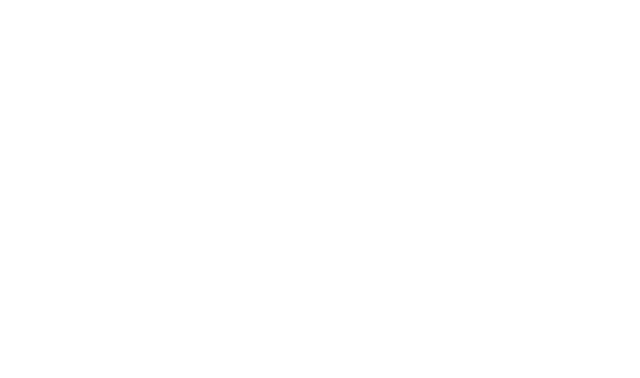
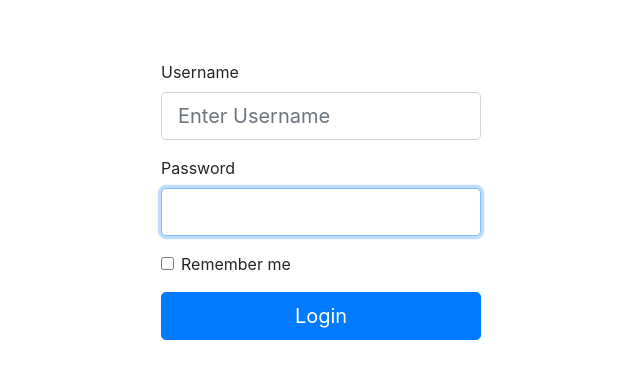
Before and after one commit to zoololo/TT4_Group14, a React (Create React App) app in the folder client/: page /LoginPage in a window 1280 px wide. Shown: the top 378 px of the page, without its empty margins (319-959 px from the left). Built offline with nearby package versions, Linux system fonts and the light colour scheme.

Commit message:
made a working login page with out redirect

```diff
--- a/client/src/components/App.js
+++ b/client/src/components/App.js
@@ -2,6 +2,7 @@
 import React from 'react';
 
 import './App.css';
+import Login from './Login/Login'
 import PrivateRoute from './PrivateRoute';
 
 function App() {
@@ -13,10 +14,9 @@
       </Switch>
       {/* Main body Component - Make Routes here */}
       <Switch>
-        <Route exact path="/loginPage" />
+        <Route exact path="/loginPage" component={Login}/>
         <Route exact path="/">
-          {/* <Redirect to="/LoginPage" /> */}
-          <div>delete me after adding your own routes, this is just to test the page renders</div>
+          <Redirect to="/LoginPage" />
         </Route>
         {/* Add Private routes for all pages only accessible after login */}
         <PrivateRoute exact path="/" />
--- /dev/null
+++ b/client/src/components/Login/Login.css
@@ -0,0 +1,10 @@
+@media all and (min-width: 480px) {
+    .Login {
+      padding: 60px 0;
+    }
+
+    .Login form {
+      margin: 0 auto;
+      max-width: 320px;
+    }
+  }
--- /dev/null
+++ b/client/src/components/Login/Login.js
@@ -0,0 +1,88 @@
+import React, { useState } from 'react';
+import Form from 'react-bootstrap/Form';
+import Button from 'react-bootstrap/Button';
+import axios from 'axios';
+import { useHistory } from 'react-router-dom';
+import './Login.css'
+
+
+const Login = () => {
+    const [username, setUser] = useState("Enter Username");
+    const [password, setPass] = useState("");
+    const [check, setCheck] = useState(false);
+    let history = useHistory();
+
+    const handleSubmit = async (e) => {
+        e.preventDefault();
+        const data = {
+            userName: username,
+            userPass: password
+        };
+        const config = {
+            headers: {
+                "x-api-key": "ykOwd1IKUR3bX1I7O3yWx6QomMSqTOrG2cKUdzhg"
+            }
+        }
+        try {
+            const res = await axios.post('https://ipllrj2mq8.execute-api.ap-southeast-1.amazonaws.com/techtrek/login', data, config);
+            if (res.status === 200) {
+                console.log(res);
+                localStorage.setItem('accountKey', res.data.accountKey);
+                localStorage.setItem('address', res.data.address);
+                localStorage.setItem('age', res.data.age);
+                localStorage.setItem('custID', res.data.custID);
+                localStorage.setItem('email', res.data.email);
+                localStorage.setItem('firstName', res.data.firstName);
+                localStorage.setItem('lastName', res.data.lastName);
+                localStorage.setItem('nric', res.data.nric);
+                localStorage.setItem('phoneNumber', res.data.phoneNumber);
+            }
+        }
+        catch (err) {
+            if(err.response.status===403){
+                alert("Credentials entered are invalid!");
+            }
+        }
+    }
+
+    const updatePass = (e) => {
+        setPass(e.target.value);
+    }
+    const updateUser = (e) => {
+        setUser(e.target.value);
+    }
+    const updateCheck = () => {
+        setCheck(!check);
+    }
+    return (
+        <div className="Login">
+            <Form onSubmit={handleSubmit}>
+                <Form.Group size="lg">
+                    <Form.Label>Username</Form.Label>
+                    <Form.Control
+                        autoFocus type="text"
+                        size="lg"
+                        placeholder={username}
+                        onChange={updateUser}
+                        required
+                    />
+                </Form.Group>
+                <Form.Group size="lg">
+                    <Form.Label>Password</Form.Label>
+                    <Form.Control
+                        autoFocus type="password"
+                        size="lg"
+                        onChange={updatePass}
+                        required
+                    />
+                </Form.Group>
+                <Form.Group controlId="formBasicCheckbox">
+                    <Form.Check type="checkbox" label="Remember me" onChange={updateCheck} />
+                </Form.Group>
+                <Button block size="lg" type="submit">Login</Button>
+            </Form>
+        </div>
+    )
+}
+
+export default Login;
```
